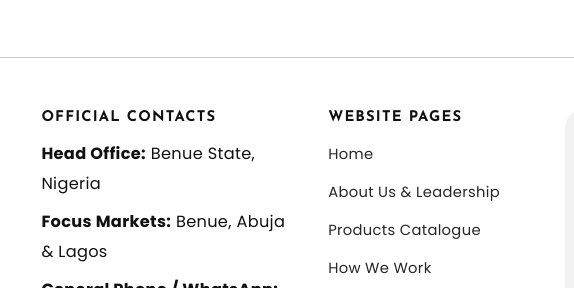
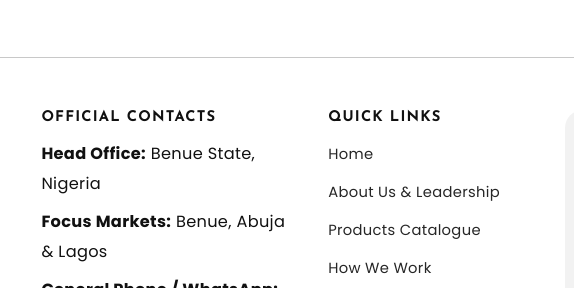
Before and after one commit to Raine24/benuefoodglobal, a plain HTML site: page about.html in a window 1280 px wide. Shown: the part 3014-3302 px from the top of the page, 380-954 px from the left. Drawn offline with Linux system fonts and the light colour scheme.

Commit message:
Rename footer menu heading from WEBSITE PAGES to QUICK LINKS

```diff
--- a/about.html
+++ b/about.html
@@ -302,7 +302,7 @@
         </div>
 
         <div>
-          <h3 class="footer-heading">WEBSITE PAGES</h3>
+          <h3 class="footer-heading">QUICK LINKS</h3>
           <ul class="footer-links">
             <li><a href="index.html">Home</a></li>
             <li><a href="about.html">About Us &amp; Leadership</a></li>
```
Also changed, not shown: benue-garri.html (+1 -1 lines), contact.html (+1 -1 lines), family-basket.html (+1 -1 lines), faqs.html (+1 -1 lines), how-we-work.html (+1 -1 lines), index.html (+1 -1 lines), investment.html (+1 -1 lines), local-rice.html (+1 -1 lines), palm-oil.html (+1 -1 lines), policies.html (+1 -1 lines), pure-honey.html (+1 -1 lines), shop.html (+1 -1 lines), suppliers.html (+1 -1 lines), wholesale.html (+1 -1 lines), 1 more files.
